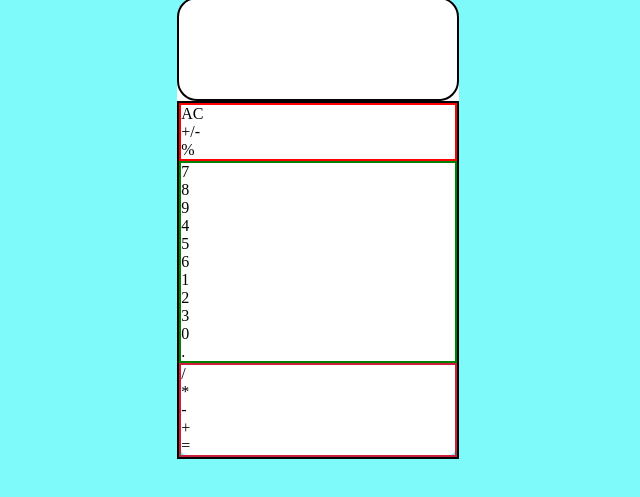
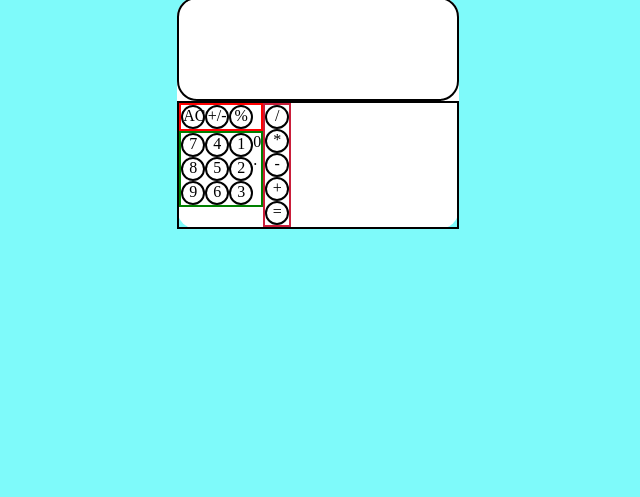
Before and after one commit to Nitinshukla88/Calculator, a plain HTML site: page index.html in a window 1280 px wide. Shown: the part 141-638 px from the top of the page, without its empty margins (322-962 px from the left). Drawn offline with Linux system fonts and the light colour scheme.

Commit message:
Styled buttons of Calculator

```diff
--- a/style.css
+++ b/style.css
@@ -41,17 +41,62 @@ h1{
 .keys{
     border: 2px solid black;
     display: flex;
-    flex-direction: column;
+
 }
 
 .useless{
     border: 2px solid red;
+    display: flex;
+
 }
 
 .number{
     border: 2px solid green;
+    display: flex;
 }
 
 .symbols{
     border: 2px solid rgb(202, 30, 58);
+    display: flex;
+    flex-direction: column;
 }
+
+.operators{
+    height: 20px;
+    width: 20px;
+    border: 2px solid black;
+    border-radius: 50%;
+    text-align: center;
+}
+
+.uselesssymbols{
+    height: 20px;
+    width: 20px;
+    border: 2px solid black;
+    border-radius: 50%;
+    text-align: center;
+}
+
+.firstrow{
+    height: 20px;
+    width: 20px;
+    border: 2px solid black;
+    border-radius: 50%;
+    text-align: center;
+}
+
+.secondrow{
+    height: 20px;
+    width: 20px;
+    border: 2px solid black;
+    border-radius: 50%;
+    text-align: center;
+}
+
+.thirdrow{
+    height: 20px;
+    width: 20px;
+    border: 2px solid black;
+    border-radius: 50%;
+    text-align: center;
+}
```
